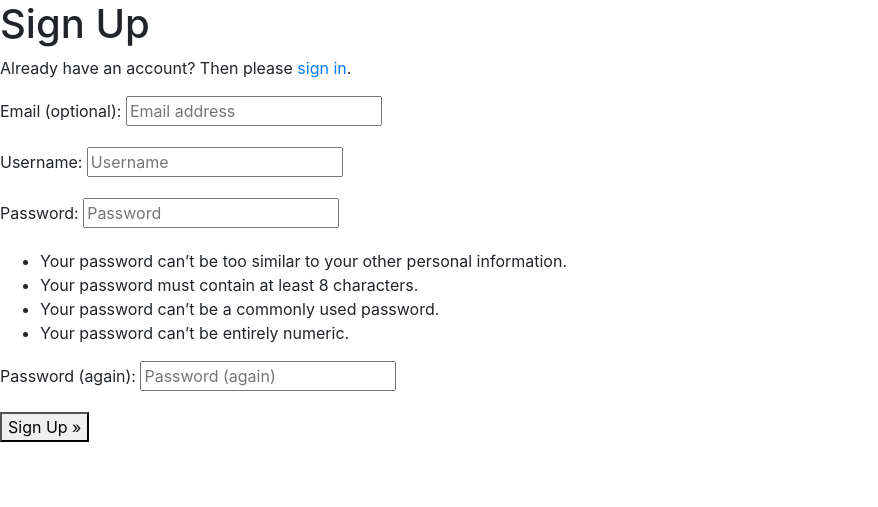
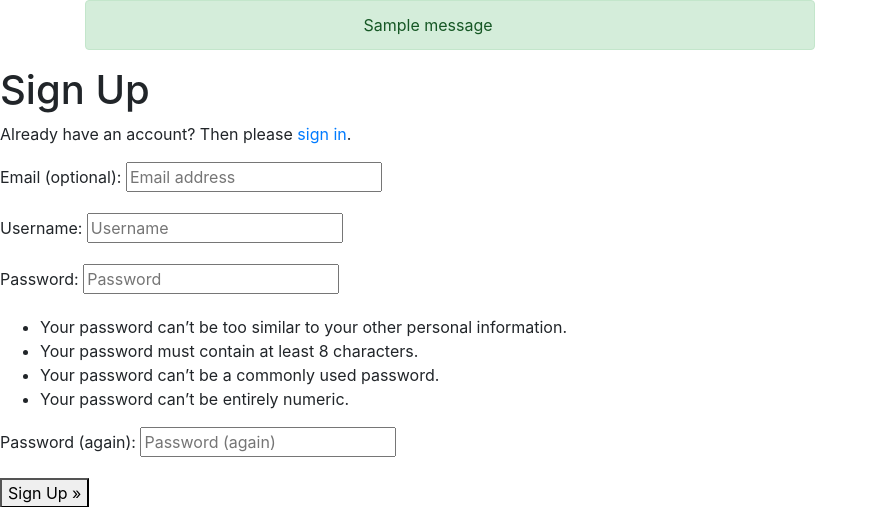
Before and after one commit to Vasileios20/MovieHub, a Django app: page /accounts/signup/ in a window 1280 px wide. Shown: the part 56-563 px from the top of the page, without its empty margins (0-878 px from the left). Run offline with Django 4.2, Linux system fonts and the light colour scheme; tables that the repository leaves empty hold one stand-in row (values such as "Sample post"); one stand-in notice (Sample message) is shown; some libraries are stand-ins or nearby versions.

Commit message:
Add messages to settings.py. Update base.html to display messages

```diff
--- a/templates/base.html
+++ b/templates/base.html
@@ -63,6 +63,20 @@
         </nav>
     </header>
 
+    <div class="container">
+        <div class="row">
+          <div class="col-8 offset-mt-2">
+            {% for message in messages %}
+            <div class="alert {{ message.tags }} alert-dismissible fade show text-center" id="msg" role="alert">
+              {{ message| safe }}
+              <button type="button" class="close" data-bs-dismiss="alert" aria-label="Close">
+              </button>
+            </div>
+            {% endfor %}
+          </div>
+        </div>
+      </div>
+
     {% block content %}
 
     {% endblock %}
```
Also changed, not shown: movieHub/settings.py (+9 -0 lines).
